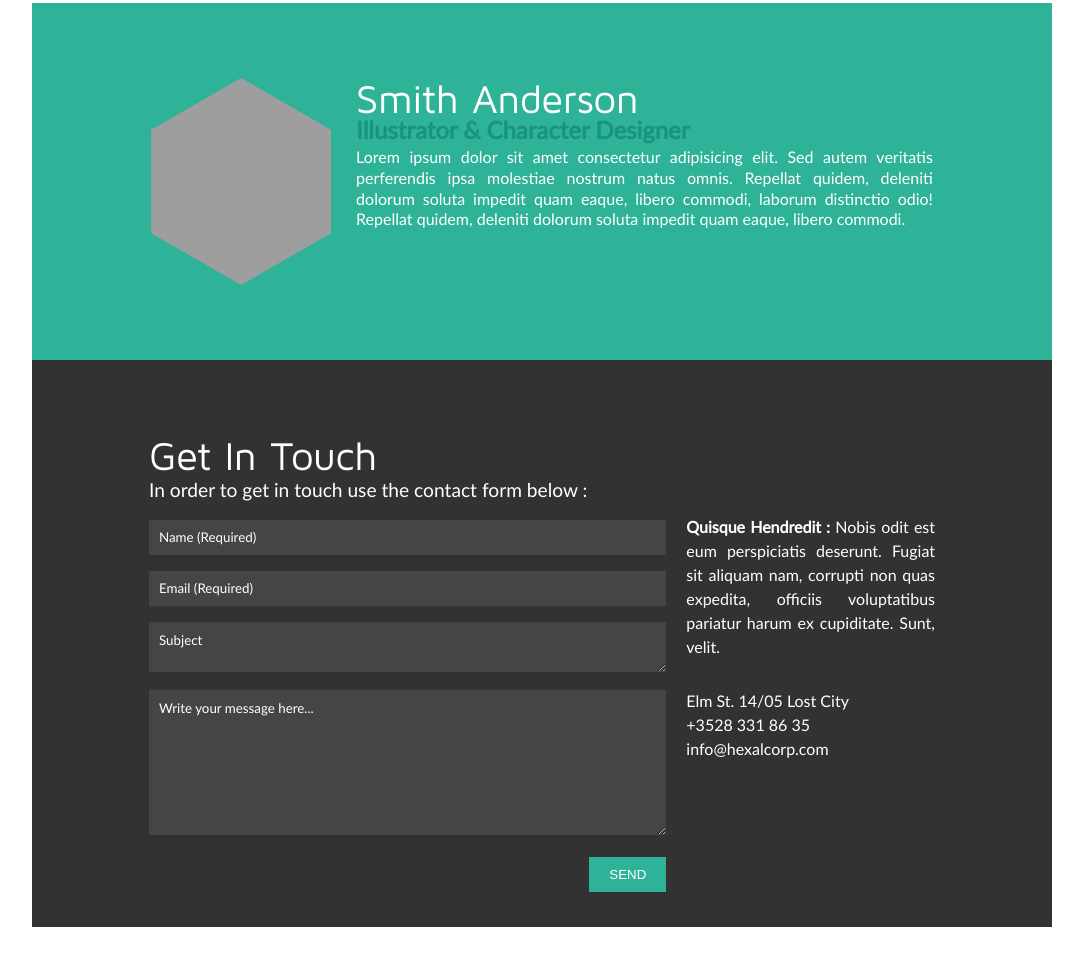
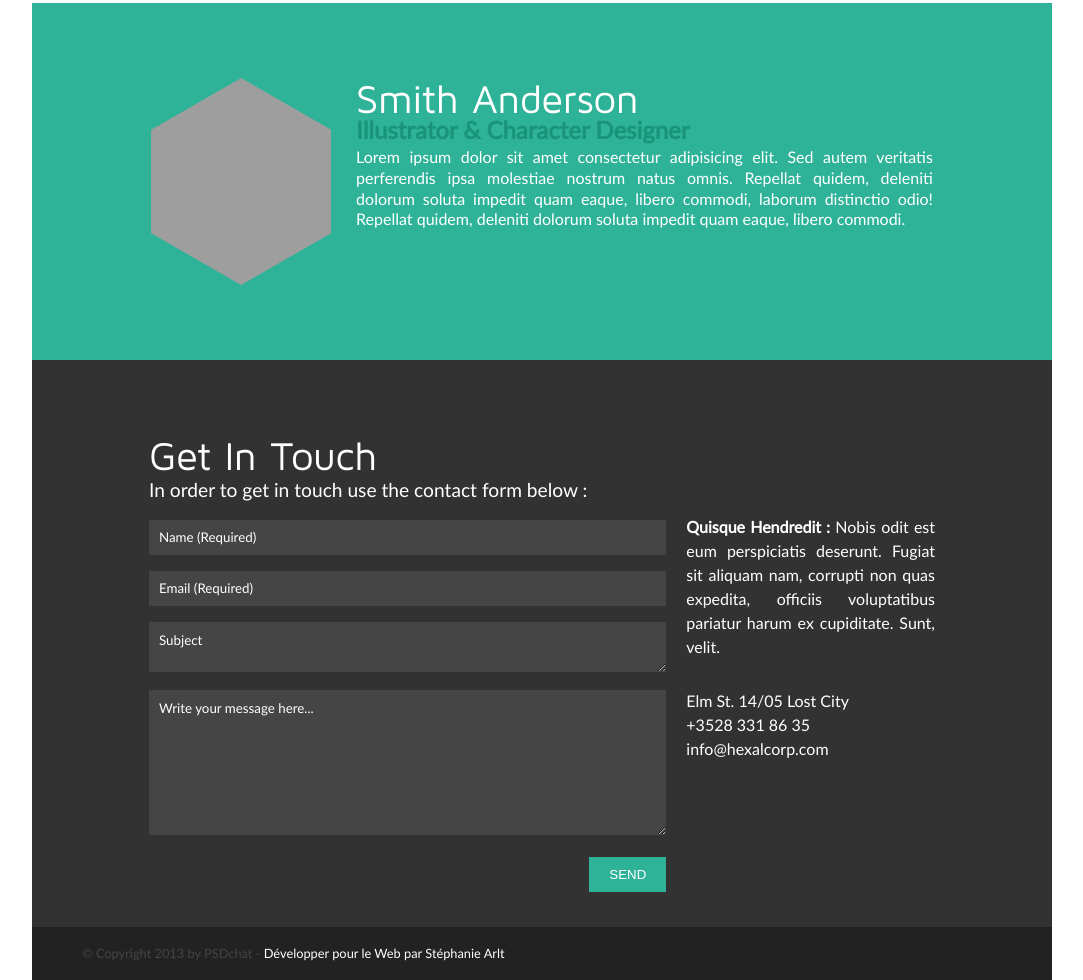
Before and after one commit to stephaniearlt/Hexal, a plain HTML site: page index.html in a window 1280 px wide. Shown: the part 838-1818 px from the top of the page, without its empty margins (98-1181 px from the left). Before the commit the page ends 1765 px from the top, so only its background shows below. Drawn offline with Linux system fonts and the light colour scheme; grey boxes are pictures that could not be loaded.

Commit message:
Add footer

```diff
--- a/index.html
+++ b/index.html
@@ -91,11 +91,10 @@
             <p class="subtitle-description">Illustrator & Character Designer</p>
             <p class="txt-description">
               Lorem ipsum dolor sit amet consectetur adipisicing elit. Sed autem
-              veritatis perferendis ipsa molestiae nostrum natus omnis.  Repellat
+              veritatis perferendis ipsa molestiae nostrum natus omnis. Repellat
               quidem, deleniti dolorum soluta impedit quam eaque, libero
-              commodi, laborum distinctio odio! Repellat
-              quidem, deleniti dolorum soluta impedit quam eaque, libero
-              commodi.
+              commodi, laborum distinctio odio! Repellat quidem, deleniti
+              dolorum soluta impedit quam eaque, libero commodi.
             </p>
           </div>
           <div class="social-icons">
@@ -140,7 +139,11 @@
               ></textarea>
 
               <label for="msg">Message</label>
-              <textarea id="msg" name="user_message" placeholder="Write your message here..."></textarea>
+              <textarea
+                id="msg"
+                name="user_message"
+                placeholder="Write your message here..."
+              ></textarea>
             </form>
             <div class="btn-form">
               <button class="button" type="submit">Send</button>
@@ -169,6 +172,8 @@
         </div>
       </section>
     </main>
-    <footer class="footer"></footer>
+    <footer class="footer">
+      <p> &#169; Copyright 2013 by PSDchat - <a href="https://stephaniearlt.fr">Développer pour le Web par Stéphanie Arlt</a></p>
+    </footer>
   </body>
 </html>
--- a/style.css
+++ b/style.css
@@ -216,6 +216,7 @@ Ajouter autres propriétés CSS style icône : taille, couleur, etc. */
 .title-contact {
     padding-bottom: 5px;
 }
+
 .subtitle-contact {
     font-size: 1.2rem;
     padding-bottom: 5px;
@@ -285,3 +286,23 @@ textarea {
 span {
     font-weight: bold;
 }
+
+/**************** Footer ***************/
+
+.footer {
+    background-color: var(--couleur-footer);
+    padding: 20px 50px;
+}
+
+.footer p {
+    color: #454545;
+    font-size: 0.8rem;
+}
+
+.footer a {
+    color: white;
+}
+
+.footer a:hover {
+    color: var(--couleur-principale);
+}
```
